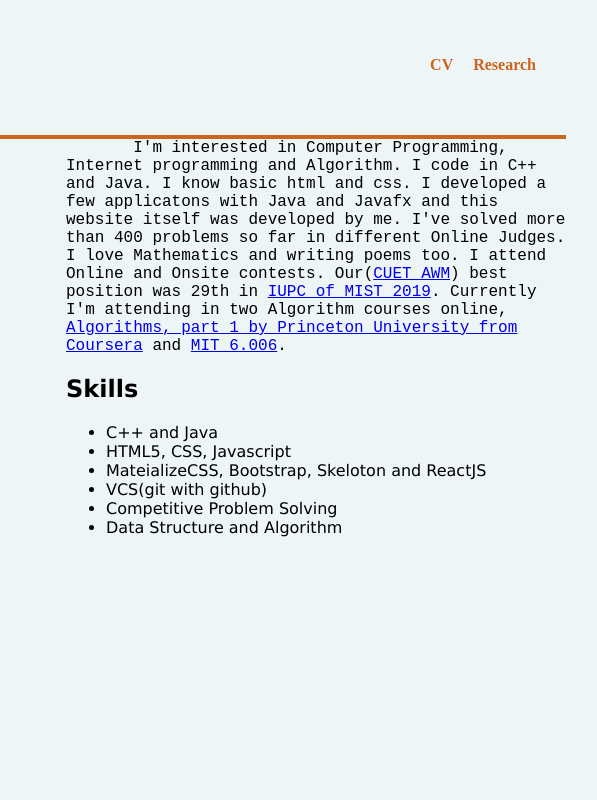
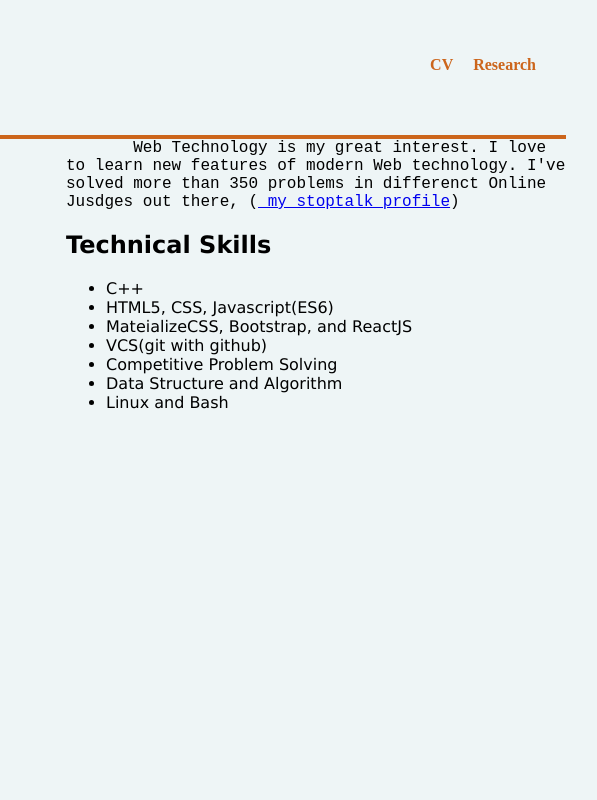
Before and after one commit to shiponcs/shiponcs.github.io, a plain HTML site: page index.html in a window 1280 px wide. Shown: the full height of the page, 554-1151 px from the left. Drawn offline with Linux system fonts and the light colour scheme.

Commit message:
index page intro and skill section updated

```diff
--- a/index.html
+++ b/index.html
@@ -28,7 +28,7 @@
           <h3>Chittagong University Of Engineering and Technology</h3>
           <br />
           &nbsp; &nbsp; &nbsp; &nbsp; &nbsp;
-          <a href="https://github.com/matincs/">
+          <a href="https://github.com/shiponcs/">
             <image src="github.jpeg" height="50"></image
           ></a>
           &nbsp; &nbsp; &nbsp;
@@ -45,36 +45,17 @@
         </div>
 
         <div id="centercontent">
-          &nbsp;&nbsp;&nbsp;&nbsp;&nbsp;&nbsp; I'm interested in Computer
-          Programming, Internet programming and Algorithm. I code in C++ and
-          Java. I know basic html and css. I developed a few applicatons with
-          Java and Javafx and this website itself was developed by me. I've
-          solved more than 400 problems so far in different Online Judges. I
-          love Mathematics and writing poems too. I attend Online and Onsite
-          contests. Our(<a
-            href="https://algo.codemarshal.org/users/mist_iupc_19_067"
-            >CUET AWM</a
-          >) best position was 29th in
-          <a href="https://algo.codemarshal.org/contests/mist-iupc-19"
-            >IUPC of MIST 2019</a
-          >. Currently I'm attending in two Algorithm courses online,
-          <a href="https://www.coursera.org/learn/algorithms-part1/home/welcome"
-            >Algorithms, part 1 by Princeton University from Coursera</a
-          >
-          and
-          <a
-            href="https://ocw.mit.edu/courses/electrical-engineering-and-computer-science/6-006-introduction-to-algorithms-fall-2011/"
-            >MIT 6.006</a
-          >.
+          &nbsp;&nbsp;&nbsp;&nbsp;&nbsp;&nbsp; Web Technology is my great interest. I love to learn new features of modern Web technology. I've solved more than 350 problems in differenct Online Jusdges out there, (<a href="https://www.stopstalk.com/user/profile/death"> my stoptalk profile</a>)
           <div style="font-family: Verdana, Geneva, Tahoma, sans-serif">
-            <h2>Skills</h2>
+            <h2>Technical Skills</h2>
             <ul>
-              <li>C++ and Java</li>
-              <li>HTML5, CSS, Javascript</li>
-              <li>MateializeCSS, Bootstrap, Skeloton and ReactJS</li>
+              <li>C++</li>
+              <li>HTML5, CSS, Javascript(ES6)</li>
+              <li>MateializeCSS, Bootstrap, and ReactJS</li>
               <li>VCS(git with github)</li>
               <li>Competitive Problem Solving</li>
               <li>Data Structure and Algorithm</li>
+              <li>Linux and Bash</li>
             </ul>
           </div>
         </div>
```
Also changed, not shown: stackoverflow.jpg (added), 1 other file.
